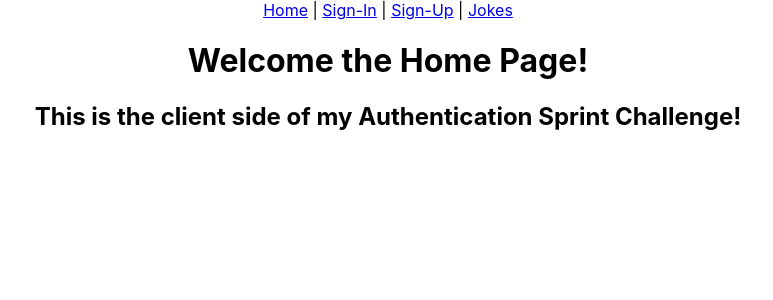
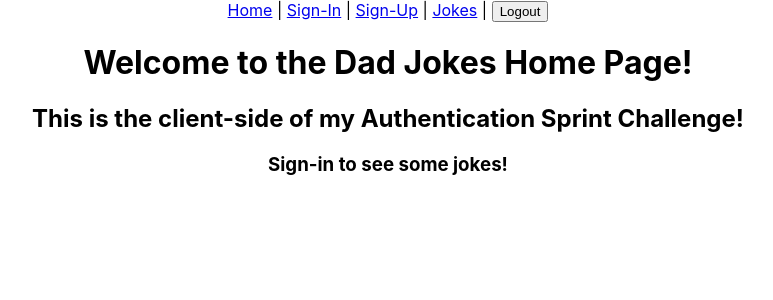
Before and after one commit to ticotheps/auth-sprint-stretch, a React (Create React App) app in the folder auth-sprint-client/: page / in a window 1280 px wide. Shown: the top 300 px of the page, without its empty margins (252-1025 px from the left). Built offline with nearby package versions, Linux system fonts and the light colour scheme.

Commit message:
Adds a 'logout' <button> to the <nav> of the App.js file

```diff
--- a/auth-sprint-client/src/App.js
+++ b/auth-sprint-client/src/App.js
@@ -21,6 +21,8 @@ class App extends Component {
             <NavLink to="/register">Sign-Up</NavLink>
             &nbsp;|&nbsp;
             <NavLink to="/jokes">Jokes</NavLink>
+            &nbsp;|&nbsp;
+            <button onClick={this.logout}>Logout</button>
           </nav>
         </header>
         <main>
@@ -57,6 +59,12 @@ class App extends Component {
       </div>
     );
   }
+
+  logout = event => {
+    localStorage.removeItem("token");
+
+    this.props.history.push("/login");
+  };
 }
 
 export default withRouter(App);
--- a/auth-sprint-client/src/home/Home.js
+++ b/auth-sprint-client/src/home/Home.js
@@ -3,8 +3,9 @@ import React from 'react';
 const Home = () => {
     return(
         <div>
-            <h1>Welcome the Home Page!</h1>
-            <h2>This is the client side of my Authentication Sprint Challenge!</h2>
+            <h1>Welcome to the Dad Jokes Home Page!</h1>
+            <h2>This is the client-side of my Authentication Sprint Challenge!</h2>
+            <h3>Sign-in to see some jokes!</h3>
         </div>
     );
 }
--- a/auth-sprint-client/src/signup/Signup.js
+++ b/auth-sprint-client/src/signup/Signup.js
@@ -4,8 +4,7 @@ import axios from "axios";
 class Signup extends React.Component {
   state = {
     username: "",
-    password: "",
-    department: ""
+    password: ""
   };
 
   render() {
@@ -61,7 +60,7 @@ class Signup extends React.Component {
       .then(res => {
         localStorage.setItem("token", res.data.token);
 
-        this.props.history.push('/users');
+        this.props.history.push('/jokes');
       })
       .catch(error => console.error(error));
   };
```
